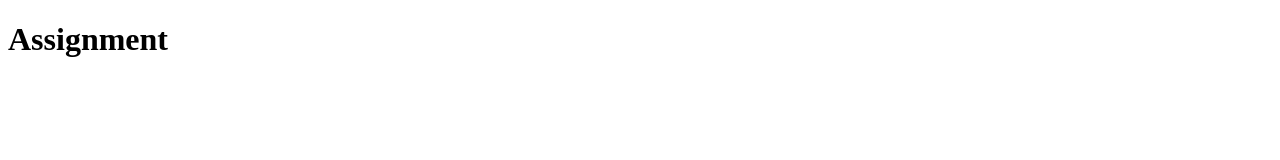
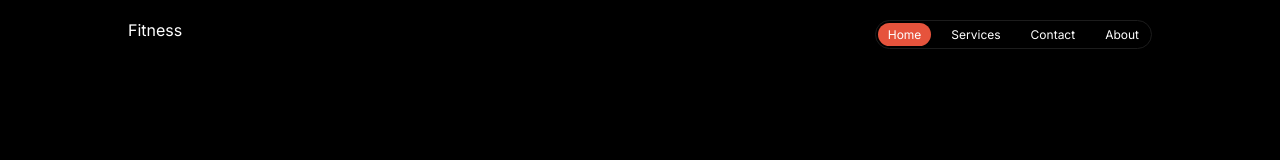
Before and after one commit to imteajrafid/Recheck-repo, a plain HTML site: page index.html in a window 1280 px wide. Drawn offline with Linux system fonts and the light colour scheme.

Commit message:
html added navbar

```diff
--- a/index.html
+++ b/index.html
@@ -4,10 +4,23 @@
     <meta charset="UTF-8">
     <meta name="viewport" content="width=device-width, initial-scale=1.0">
     <title>Assignment</title>
-
+    <link rel="stylesheet" href="styles/main.css">
 </head>
 <body>
-    <header><h1>Assignment</h1></header>
+    <header>
+        <nav class="container">
+            <span class="logo">Fitness</span>
+        <ul>
+            <li class="active">Home</li>
+            <li>Services</li>
+            <li>Contact</li>
+            <li>About</li>
+        </ul>
+        </nav>
+        <div class="banner">
+
+        </div>
+    </header>
     <main></main>
     <footer></footer>
 </body>
--- /dev/null
+++ b/styles/main.css
@@ -0,0 +1,57 @@
+@import url('https://fonts.googleapis.com/css2?family=Inter:ital,opsz,wght@0,14..32,100..900;1,14..32,100..900&display=swap');
+
+
+*{
+    margin: 0;
+    padding: 0;
+    box-sizing: border-box;
+}
+
+body {
+    background-color: black;
+    color: white;
+
+
+        font-family: "Inter", sans-serif;
+        font-optical-sizing: auto;
+
+        font-style: normal;
+
+}
+
+.container{
+    max-width: 1024px;
+    margin: 0 auto;
+}
+
+nav{
+    display: flex;
+    justify-content: space-between;
+    padding: 20px 0;
+}
+
+nav.logo{
+    font-size: 25px;
+    font-weight: 900;
+    color: #E6533C;
+}
+
+nav ul{
+    list-style-type: none;
+    align-items: center;
+    display: flex;
+    gap: 10px;
+    border: 1px solid rgb(28, 28, 28);
+    padding: 2px;
+    border-radius: 50px;
+}
+
+nav ul li{
+    padding: 4px 10px;
+    font-size: 12px;
+}
+
+nav ul li.active{
+    background-color: #E6533C;
+    border-radius: 50px;
+}
```
